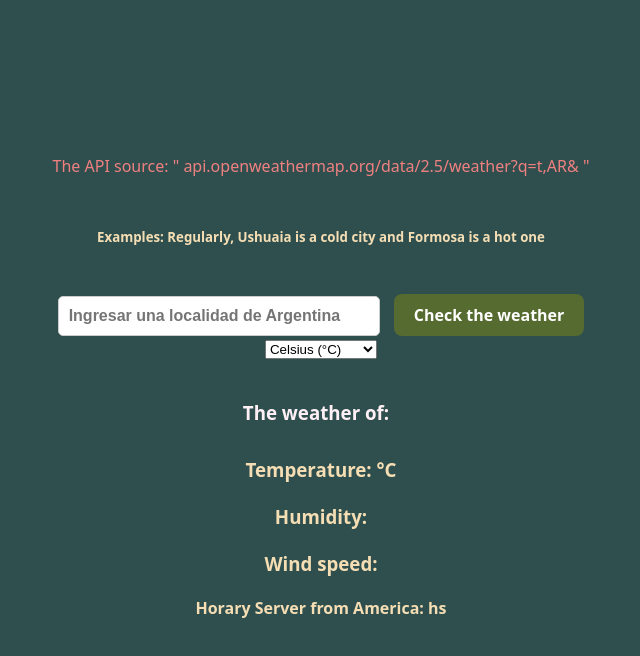
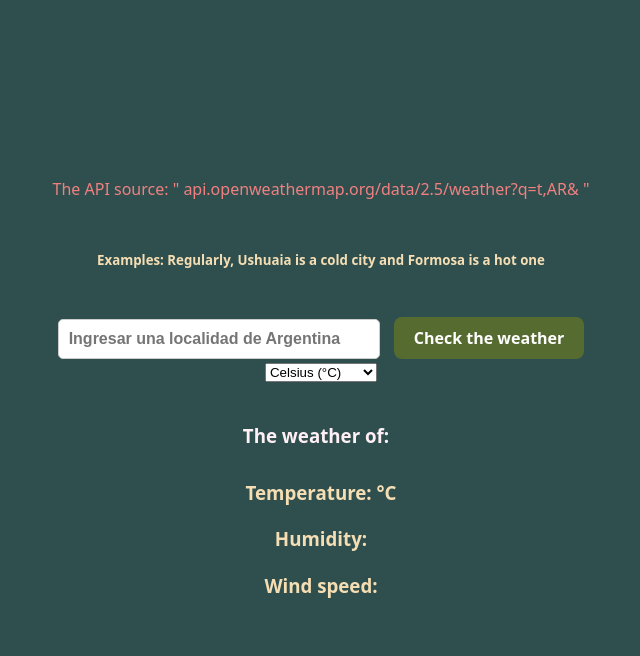
Before and after one commit to FranciscoBsAs/myWeatherProject, a React (Vite) app in the folder weather-redux-project/: page / in a window 1280 px wide. Shown: the top 656 px of the page, without its empty margins (319-959 px from the left). Built offline with nearby package versions, Linux system fonts and the light colour scheme.

Commit message:
se borro el h3 de horary

```diff
--- a/weather-redux-project/src/components/WeatherConsumer.jsx
+++ b/weather-redux-project/src/components/WeatherConsumer.jsx
@@ -13,9 +13,8 @@ import ClipLoader from "react-spinners/ClipLoader"
 import WindConsumer from "./WindConsumer.jsx";
 
 import { useTempUnitChosenHook, ConvertTemperature } from "./TempUnitLogicConvert.jsx";
+
 import { setIsLoading } from "../store/weatherReducer/MainWeather.jsx";
-
-//import { port } from "../../../weatherServer/weatherAPI.js";
 
 
 function WeatherConsumer () {
@@ -38,11 +37,11 @@ function WeatherConsumer () {
                 return
             }
 
-            theLoadDispatch( setIsLoading( true ) ) // is true to it's has to load
+            theLoadDispatch( setIsLoading( true ) )     	// is true to it's has to load
 
             GetWeatherFromRenderServer( cityActual )
 
-                .then( ( data ) => {        // .then & .catch are methods of the async function GetWeatherFromRenderServer()
+                .then( ( data ) => {                        // .then, .catch & .finally are methods of the async function GetWeatherFromRenderServer()
 
                     setWeatherActual( data ) ;
                     setErrorFromAPI(null)
@@ -106,22 +105,13 @@ function WeatherConsumer () {
             <h3 className="weatherInfo" >
                 Humidity: { weatherActual?.Humidity }
             </h3>
-            {/*
-            <h3 className="weatherInfo" >
-                Wind speed: { weatherActual?.WindSpeed } m/s
-            </h3>
-            */}
+
             <h3 className="weatherInfo">
                 Wind speed:
                     { weatherActual?.WindSpeed !== undefined &&
                         < WindConsumer windSpeedDefault={ weatherActual.WindSpeed } > </WindConsumer>
                     }
             </h3>
-
-
-            <h4 className="weatherInfo" >
-                Horary Server from America: { weatherActual?.TimeHour } hs
-            </h4>
         </div>
     )
 
```
